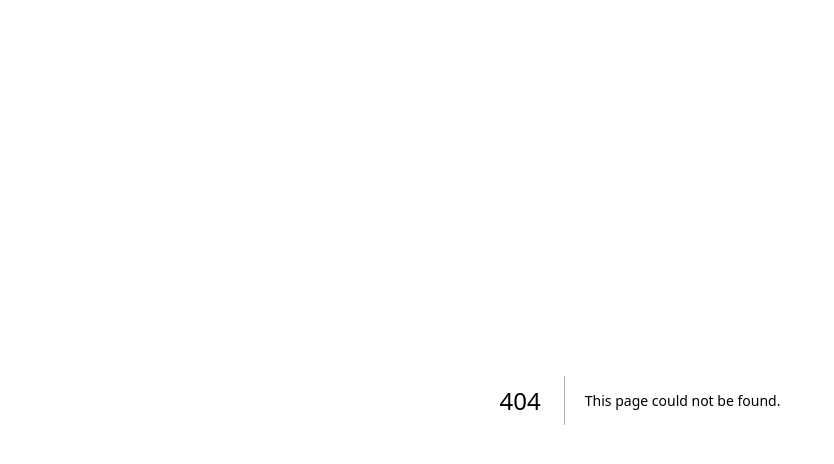
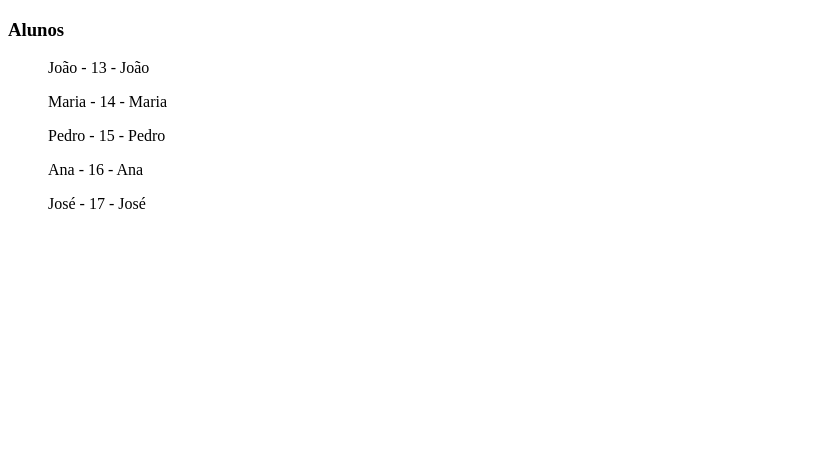
Before and after one commit to rodolphoreis/next, a Next.js app: page /basicos/lista in a window 1280 px wide. Before the commit this address had no page. Shown: the top 464 px of the page, without its empty margins (0-834 px from the left). Built offline with nearby package versions, Linux system fonts and the light colour scheme.

Commit message:
feat: create component lista

```diff
--- /dev/null
+++ b/src/pages/basicos/lista.tsx
@@ -0,0 +1,25 @@
+const lista = () => {
+  const user = [
+    { id: 1, name: "João", idade: 13, email: "joao@gmail.com" },
+    { id: 2, name: "Maria", idade: 14, email: "maria@gmail.com" },
+    { id: 3, name: "Pedro", idade: 15, email: "pedro@gmail.com" },
+    { id: 4, name: "Ana", idade: 16, email: "ana@gmail.com" },
+    { id: 5, name: "José", idade: 17, email: "jose@gmail.com" },
+  ];
+
+  return (
+    <div>
+      <h3>Alunos</h3>
+      {user &&
+        user.map((use) => (
+          <ul key={use.id}>
+            <li style={{ listStyle: "none" }}>
+              {use.name} - {use.idade} - {use.name}
+            </li>
+          </ul>
+        ))}
+    </div>
+  );
+};
+
+export default lista;
```
